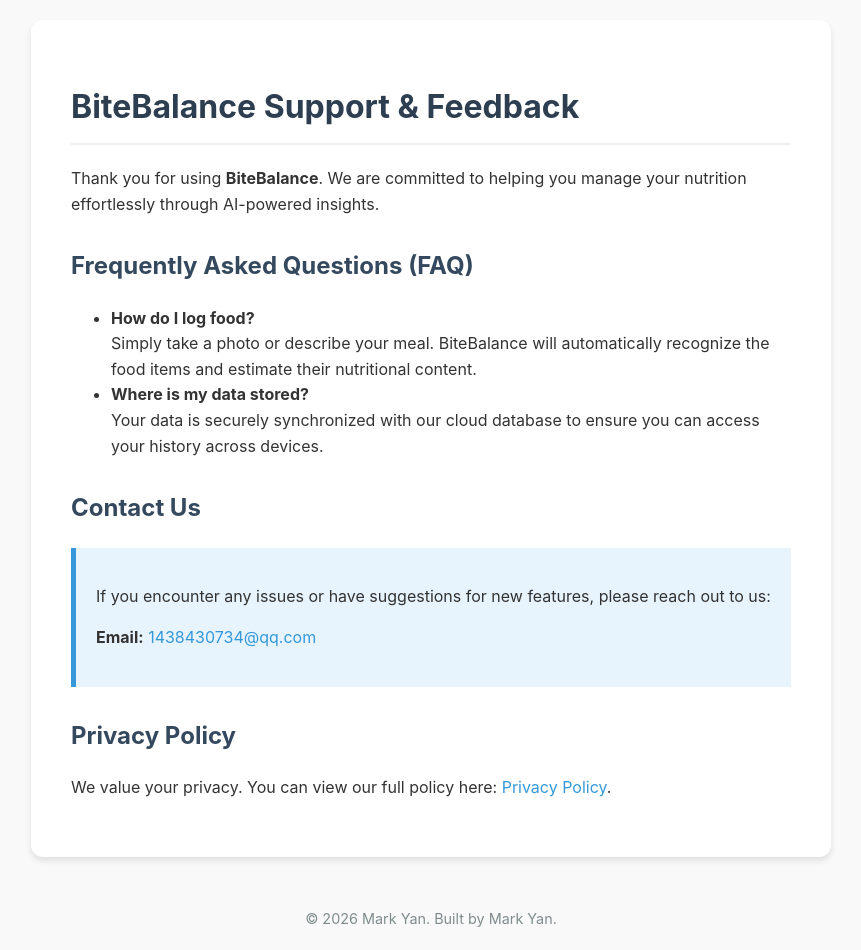
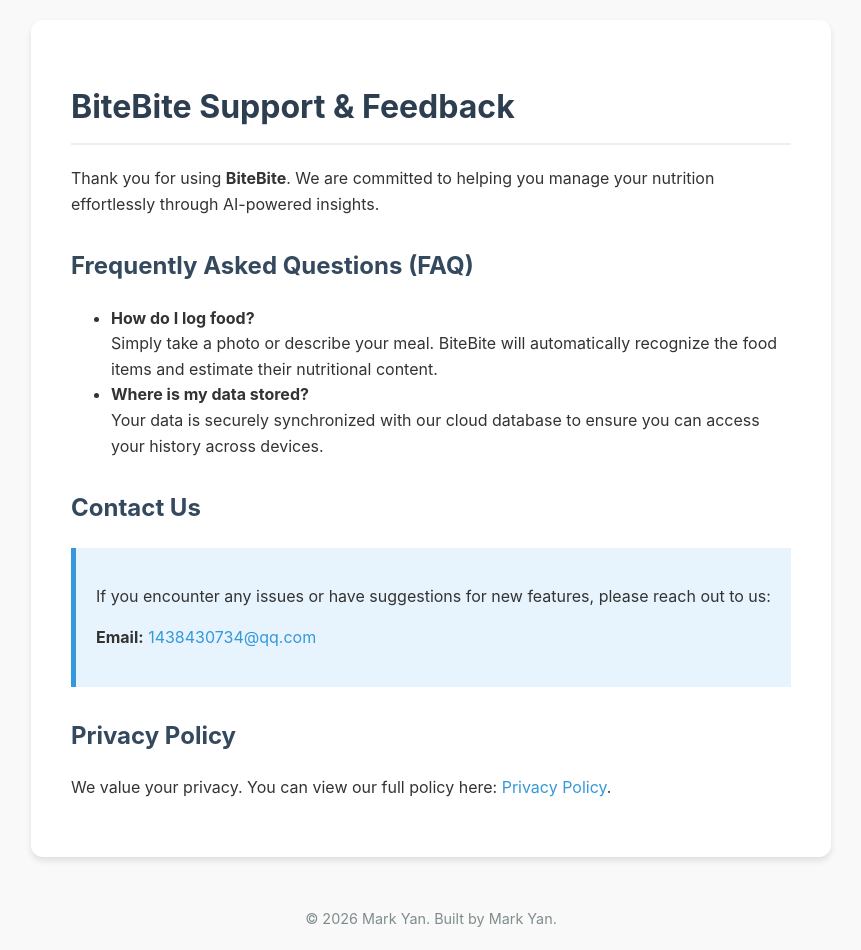
Before and after one commit to Markiess/bitebalance-privacy, a plain HTML site: page index.html in a window 1280 px wide. Shown: the whole page, without its empty margins (209-1070 px from the left). Drawn offline with Linux system fonts and the light colour scheme.

Commit message:
Update title and references from BiteBalance to BiteBite

```diff
--- a/index.html
+++ b/index.html
@@ -3,7 +3,7 @@
 <head>
     <meta charset="UTF-8">
     <meta name="viewport" content="width=device-width, initial-scale=1.0">
-    <title>BiteBalance Support</title>
+    <title>BiteBite Support</title>
     <style>
         body { font-family: -apple-system, BlinkMacSystemFont, "Segoe UI", Roboto, Helvetica, Arial, sans-serif; line-height: 1.6; color: #333; max-width: 800px; margin: 0 auto; padding: 20px; background-color: #f9f9f9; }
         .container { background: white; padding: 40px; border-radius: 12px; box-shadow: 0 4px 6px rgba(0,0,0,0.1); }
@@ -16,12 +16,12 @@
 </head>
 <body>
     <div class="container">
-        <h1>BiteBalance Support & Feedback</h1>
-        <p>Thank you for using <strong>BiteBalance</strong>. We are committed to helping you manage your nutrition effortlessly through AI-powered insights.</p>
+        <h1>BiteBite Support & Feedback</h1>
+        <p>Thank you for using <strong>BiteBite</strong>. We are committed to helping you manage your nutrition effortlessly through AI-powered insights.</p>
 
         <h2>Frequently Asked Questions (FAQ)</h2>
         <ul>
-            <li><strong>How do I log food?</strong><br>Simply take a photo or describe your meal. BiteBalance will automatically recognize the food items and estimate their nutritional content.</li>
+            <li><strong>How do I log food?</strong><br>Simply take a photo or describe your meal. BiteBite will automatically recognize the food items and estimate their nutritional content.</li>
             <li><strong>Where is my data stored?</strong><br>Your data is securely synchronized with our cloud database to ensure you can access your history across devices.</li>
         </ul>
 
```
